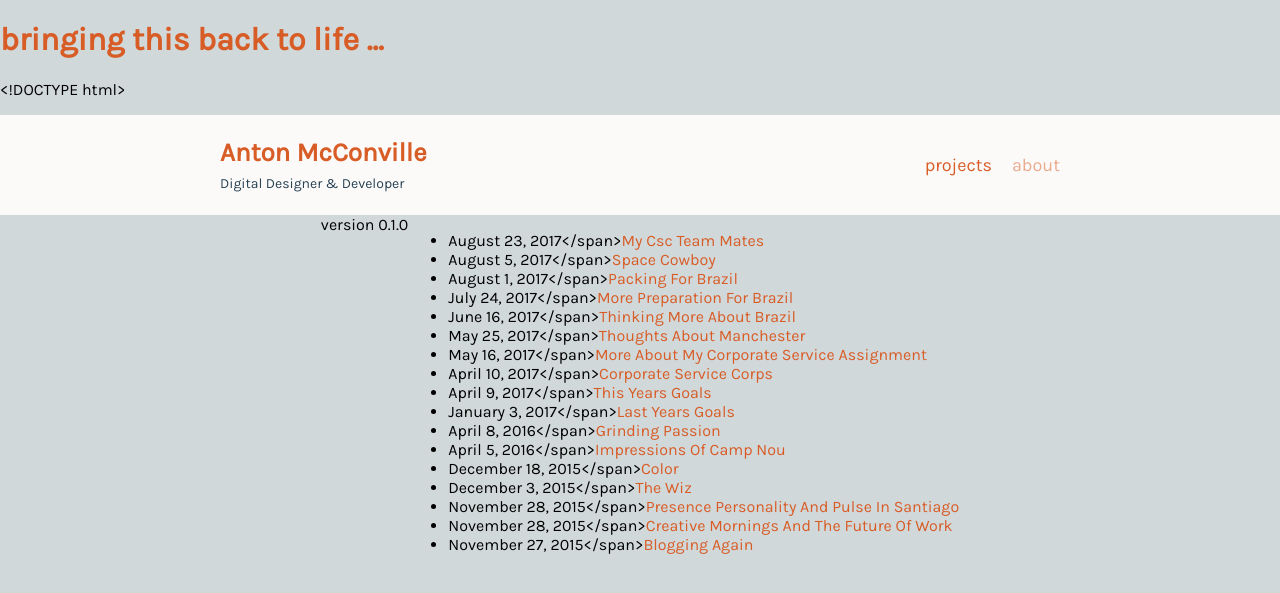
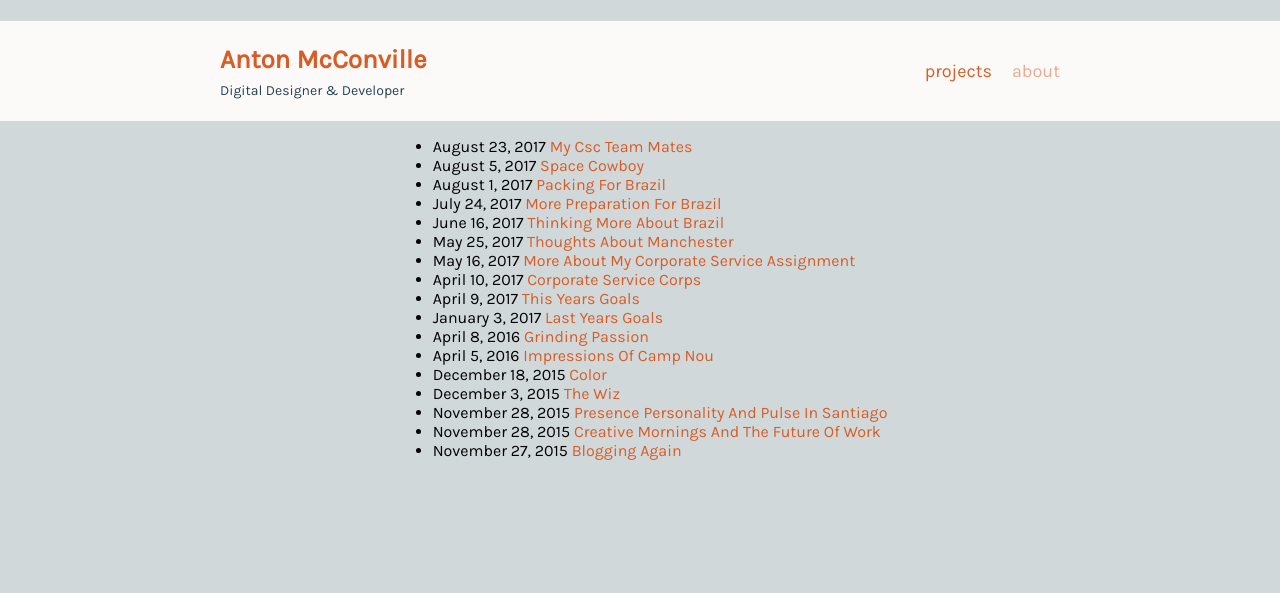
Before and after one commit to mcconville/blog, a Jekyll site: the page built from index.md, in a window 1280 px wide. Shown: the top 593 px of the page. Built offline with Jekyll 4.4.1, drawn with Linux system fonts in a browser that asks for light colours.

Commit message:
improvements

```diff
--- a/index.md
+++ b/index.md
@@ -1,12 +1,8 @@
 ---
 layout: layout
-title: bringing this back to life ...
 ---
 
-<!DOCTYPE html>
-
 <html lang="en">
-
 <head>
 
   <!-- Basic Page Needs
@@ -70,28 +66,20 @@ title: bringing this back to life ...
         <a class="deselected end" href="pages/about.html">about</a>
       </div>
     </div>
-    <!-- <div class="tear"></div> -->
   </div>
   <div class="control">
-
-<div class="content">
-<div>version 0.1.0</div>
-  <div class="related">
-    <ul>
-      {% for post in site.posts %}
-      <li>
-	<span>{{ post.date | date: "%B %e, %Y" }}</span></span><a href="{{ post.url | prepend:'/blog' }}">{{ post.title }}</a>
-      </li>
-      {% endfor %}
-    </ul>
+    <div class="content">
+      <div class="related">
+        <ul>
+          {% for post in site.posts %}
+          <li>
+    	     <span>{{ post.date | date: "%B %e, %Y" }}</span>
+           <a href="{{ post.url | prepend:'/blog' }}">{{ post.title }}</a>
+          </li>
+          {% endfor %}
+        </ul>
+      </div>
+    </div>
   </div>
-</div>
-
-</div>
-
-  <!-- End Document
-  –––––––––––––––––––––––––––––––––––––––––––––––––– -->
-
 </body>
-
 </html>
```
